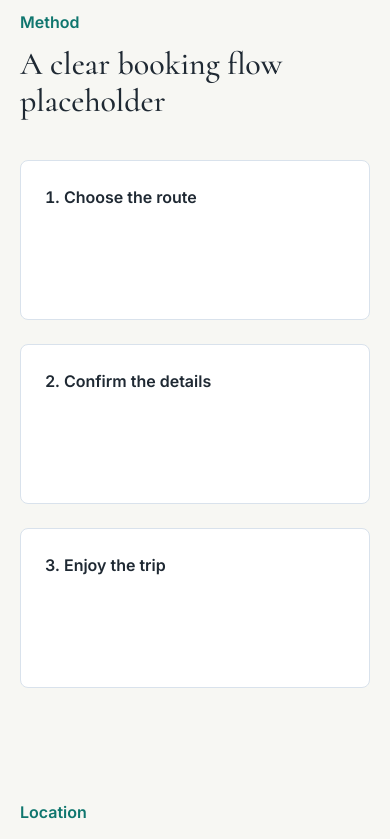
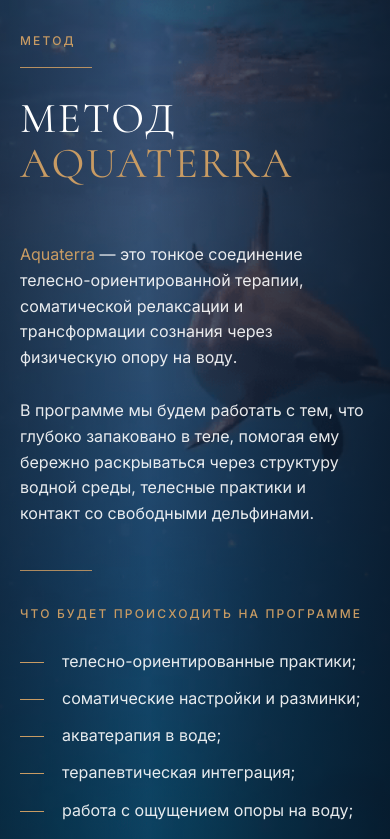
Before and after one commit to DariaKott/dolphins-website, a Next.js app: page / in a window 390 px wide. Shown: the part 1820-2659 px from the top of the page. Built offline with nearby package versions, Linux system fonts and the light colour scheme.

Commit message:
add section Method

```diff
--- a/src/components/Method/Method.module.scss
+++ b/src/components/Method/Method.module.scss
@@ -1,43 +1,224 @@
-.header {
-  max-width: 720px;
+.method {
+  display: flex;
+  min-height: 90vh;
+  align-items: center;
+  padding: 120px 0;
+  color: #ffffff;
+  background-image:
+    linear-gradient(
+      90deg,
+      rgba(4, 16, 30, 0.72) 0%,
+      rgba(4, 16, 30, 0.48) 38%,
+      rgba(4, 16, 30, 0.7) 68%,
+      rgba(4, 16, 30, 0.86) 100%
+    ),
+    var(--overlay-underwater),
+    url("../../assets/images/bg15.png");
+  background-repeat: no-repeat;
+  background-position: center center;
+  background-size: cover;
+}
 
-  p {
-    margin: 0 0 12px;
-    color: var(--color-accent);
-    font-weight: 700;
-  }
+.layout {
+  display: flex;
+  width: 100%;
+  align-items: center;
+  justify-content: space-between;
+  gap: clamp(56px, 8vw, 120px);
+}
 
-  h2 {
-    margin: 0;
-    font-size: 40px;
-    line-height: 1.15;
+.headingColumn {
+  flex: 0 0 42%;
+  max-width: 520px;
+}
+
+.eyebrow {
+  margin: 0 0 28px;
+  color: var(--color-gold);
+  font-family: var(--font-body), sans-serif;
+  font-size: 13px;
+  font-weight: 500;
+  letter-spacing: 0.2em;
+  line-height: 1.2;
+  text-transform: uppercase;
+
+  &::after {
+    display: block;
+    width: 72px;
+    height: 1px;
+    margin-top: 18px;
+    background-color: var(--color-gold);
+    content: "";
+    opacity: 0.9;
   }
 }
 
-.steps {
-  display: grid;
-  grid-template-columns: repeat(3, minmax(0, 1fr));
-  gap: 24px;
-  margin: 40px 0 0;
-  padding: 0;
-  list-style-position: inside;
+.title {
+  margin: 0;
+  color: #ffffff;
+  font-family: var(--font-heading), Georgia, serif;
+  font-size: clamp(48px, 5.8vw, 66px);
+  font-weight: 400;
+  letter-spacing: 0.08em;
+  line-height: 1.02;
+  text-transform: uppercase;
+
+  span {
+    color: var(--color-gold);
+  }
 }
 
-.steps li {
-  min-height: 160px;
-  border: 1px solid var(--color-border);
-  border-radius: 8px;
-  padding: 24px;
-  background: var(--color-surface);
-  font-weight: 700;
+.textColumn {
+  flex: 0 1 560px;
+  max-width: 560px;
 }
 
-@media (max-width: 800px) {
-  .steps {
-    grid-template-columns: 1fr;
+.description {
+  display: flex;
+  flex-direction: column;
+  gap: 28px;
+
+  p {
+    margin: 0;
+    color: rgba(255, 255, 255, 0.9);
+    font-family: var(--font-body), sans-serif;
+    font-size: clamp(18px, 1.35vw, 22px);
+    font-weight: 400;
+    line-height: 1.65;
+  }
+}
+
+.lead {
+  color: rgba(255, 255, 255, 0.96);
+}
+
+.accent {
+  color: var(--color-gold);
+}
+
+.program {
+  margin-top: 56px;
+
+  &::before {
+    display: block;
+    width: 72px;
+    height: 1px;
+    margin-bottom: 36px;
+    background-color: var(--color-gold);
+    content: "";
+    opacity: 0.85;
+  }
+}
+
+.programTitle {
+  margin: 0 0 28px;
+  color: var(--color-gold);
+  font-family: var(--font-body), sans-serif;
+  font-size: 13px;
+  font-weight: 500;
+  letter-spacing: 0.22em;
+  line-height: 1.2;
+  text-transform: uppercase;
+}
+
+.programList {
+  display: flex;
+  flex-direction: column;
+  gap: 18px;
+  margin: 0;
+  padding: 0;
+  list-style: none;
+}
+
+.programList li {
+  position: relative;
+  padding-left: 56px;
+  color: rgba(255, 255, 255, 0.9);
+  font-family: var(--font-body), sans-serif;
+  font-size: clamp(17px, 1.2vw, 20px);
+  line-height: 1.45;
+
+  &::before {
+    position: absolute;
+    top: 0.75em;
+    left: 0;
+    width: 28px;
+    height: 1px;
+    background-color: var(--color-gold);
+    content: "";
+  }
+}
+
+@media (max-width: 900px) {
+  .method {
+    min-height: auto;
+    padding: 96px 0;
+    background-position: 45% center;
   }
 
-  .header h2 {
-    font-size: 32px;
+  .layout {
+    flex-direction: column;
+    align-items: flex-start;
+    gap: 56px;
+  }
+
+  .headingColumn {
+    flex: initial;
+    max-width: 100%;
+  }
+
+  .textColumn {
+    flex: initial;
+    max-width: 100%;
+  }
+
+  .title {
+    font-size: clamp(42px, 10vw, 54px);
+    letter-spacing: 0.06em;
   }
 }
+
+@media (max-width: 600px) {
+  .method {
+    padding: 80px 0;
+    background-position: center center;
+  }
+
+  .eyebrow {
+    font-size: 12px;
+    letter-spacing: 0.18em;
+  }
+
+  .title {
+    font-size: clamp(34px, 11vw, 48px);
+    letter-spacing: 0.045em;
+    line-height: 1.06;
+  }
+
+  .description p {
+    font-size: 16px;
+    line-height: 1.6;
+  }
+
+  .program {
+    margin-top: 44px;
+  }
+
+  .programTitle {
+    font-size: 12px;
+    letter-spacing: 0.18em;
+  }
+
+  .programList {
+    gap: 14px;
+  }
+
+  .programList li {
+    padding-left: 42px;
+    font-size: 16px;
+
+    &::before {
+      width: 24px;
+    }
+  }
+}
--- a/src/components/Method/Method.tsx
+++ b/src/components/Method/Method.tsx
@@ -1,21 +1,50 @@
 import styles from "./Method.module.scss";
 
-const steps = ["Choose the route", "Confirm the details", "Enjoy the trip"];
+const programItems = [
+  "телесно-ориентированные практики;",
+  "соматические настройки и разминки;",
+  "акватерапия в воде;",
+  "терапевтическая интеграция;",
+  "работа с ощущением опоры на воду;",
+  "мягкое раскрытие ресурсов тела.",
+];
 
 export const Method = () => {
   return (
-    <section id="method" className="page-section" aria-labelledby="method-title">
+    <section id="method" className={styles.method} aria-labelledby="method-title">
       <div className="container">
-        <div className={styles.header}>
-          <p>Method</p>
-          <h2 id="method-title">A clear booking flow placeholder</h2>
+        <div className={styles.layout}>
+          <div className={styles.headingColumn}>
+            <p className={styles.eyebrow}>МЕТОД</p>
+            <h2 id="method-title" className={styles.title}>
+              МЕТОД
+              <br />
+              <span>AQUATERRA</span>
+            </h2>
+          </div>
+          <div className={styles.textColumn}>
+            <div className={styles.description}>
+              <p className={styles.lead}>
+                <span className={styles.accent}>Aquaterra</span> — это тонкое соединение
+                телесно-ориентированной терапии, соматической релаксации и трансформации
+                сознания через физическую опору на воду.
+              </p>
+              <p>
+                В программе мы будем работать с тем, что глубоко запаковано в теле, помогая
+                ему бережно раскрываться через структуру водной среды, телесные практики и
+                контакт со свободными дельфинами.
+              </p>
+            </div>
+            <div className={styles.program}>
+              <h3 className={styles.programTitle}>ЧТО БУДЕТ ПРОИСХОДИТЬ НА ПРОГРАММЕ</h3>
+              <ul className={styles.programList}>
+                {programItems.map((item) => (
+                  <li key={item}>{item}</li>
+                ))}
+              </ul>
+            </div>
+          </div>
         </div>
-
-        <ol className={styles.steps}>
-          {steps.map((step) => (
-            <li key={step}>{step}</li>
-          ))}
-        </ol>
       </div>
     </section>
   );
```
Also changed, not shown: src/assets/images/bg10.png (added), src/assets/images/bg15.png (added).
